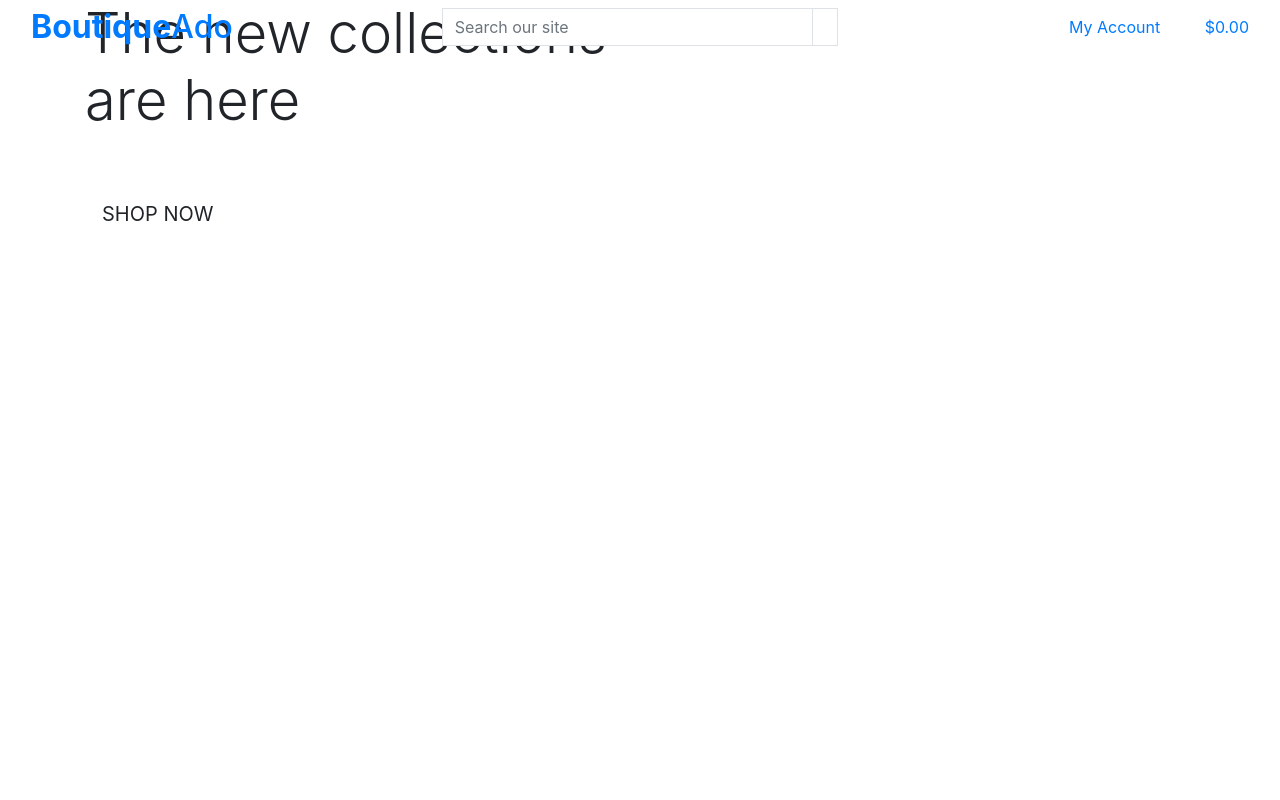
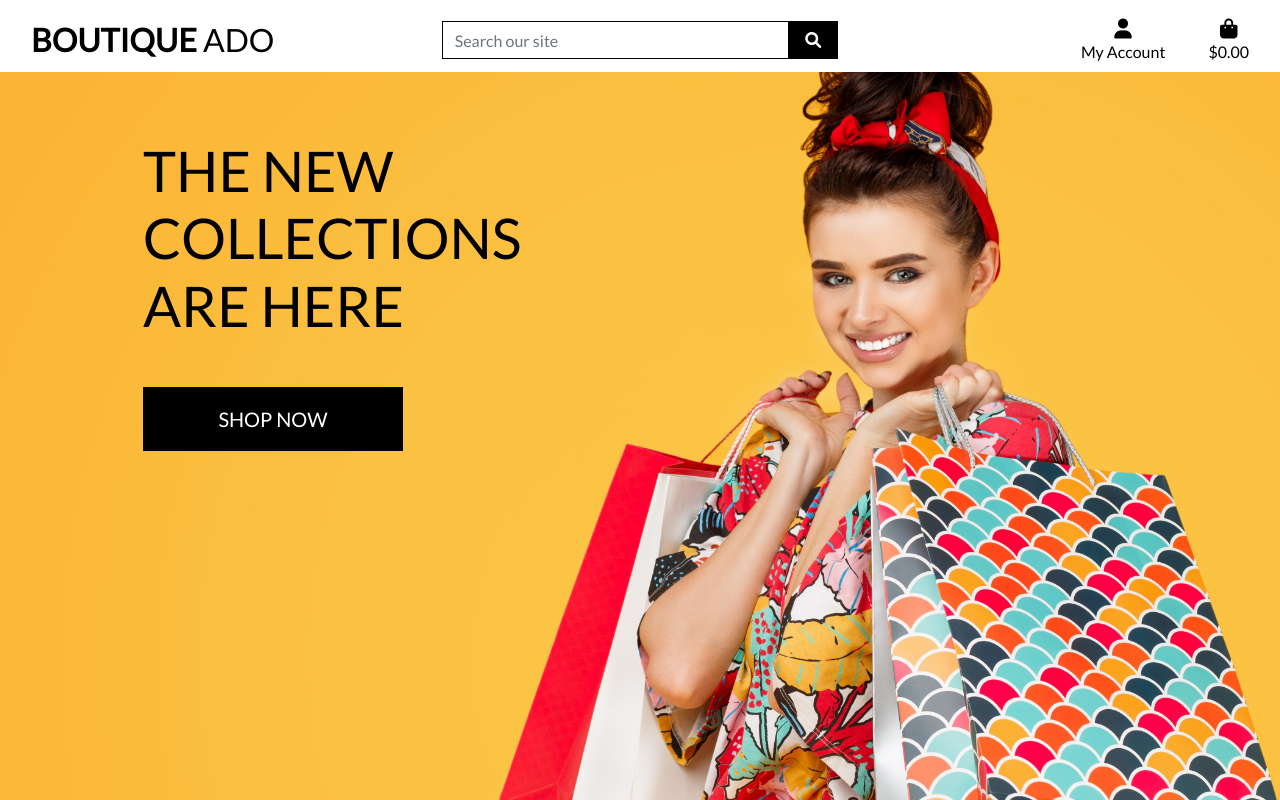
Before and after one commit to AledPeart/boutique_ado_v1, a Django app: page / in a window 1280 px wide. Run offline with Django 3.2, Linux system fonts and the light colour scheme; some libraries are stand-ins or nearby versions.

Commit message:
Added homepage, header and CSS

```diff
--- a/boutique_ado/settings.py
+++ b/boutique_ado/settings.py
@@ -151,6 +151,10 @@ USE_TZ = True
 # https://docs.djangoproject.com/en/3.2/howto/static-files/
 
 STATIC_URL = '/static/'
+STATICFILES_DIRS = (os.path.join(BASE_DIR, 'static'),)
+
+MEDIA_URL = '/media/'
+MEDIA_ROOT = os.path.join(BASE_DIR, 'media')
 
 # Default primary key field type
 # https://docs.djangoproject.com/en/3.2/ref/settings/#default-auto-field
--- a/boutique_ado/urls.py
+++ b/boutique_ado/urls.py
@@ -15,9 +15,11 @@ Including another URLconf
 """
 from django.contrib import admin
 from django.urls import path, include
+from django.conf import settings
+from django.conf.urls.static import static
 
 urlpatterns = [
     path('admin/', admin.site.urls),
     path('accounts/', include('allauth.urls')),
     path('', include('home.urls')),
-]
+] + static(settings.MEDIA_URL, document_root=settings.MEDIA_ROOT)
--- /dev/null
+++ b/static/css/base.css
@@ -0,0 +1,81 @@
+html {
+    height: 100%;
+}
+
+body {
+    background: url('/media/homepage_background_cropped.jpeg') no-repeat center center fixed;
+    background-size: cover;
+    height: calc(100vh - 164px);
+    color: #555;
+    font-family: 'Lato';
+}
+
+/* from Bulma */
+.icon {
+    align-items: center;
+    display: inline-flex;
+    justify-content: center;
+    height: 1.5rem;
+    width: 1.5rem;
+}
+
+.logo-font {
+    text-transform: uppercase;
+}
+
+.main-logo-link {
+    width: fit-content;
+}
+
+.shop-now-button {
+    background: black;
+    color: white;
+    min-width: 260px;
+}
+
+.btn-black {
+    background: black;
+    color: white;
+}
+
+.shop-now-button:hover,
+.shop-now-button:active,
+.shop-now-button:focus,
+.btn-black:hover,
+.btn-black:active,
+.btn-black:focus {
+    background: #222;
+    color: white;
+}
+
+.text-black {
+    color: #000 !important;
+}
+
+.border-black {
+    border: 1px solid black !important;
+}
+
+/* -------------------------------- Media Queries */
+
+/* Slightly larger container on xl screens */
+@media (min-width: 1200px) {
+  .container {
+    max-width: 80%;
+  }
+}
+
+/* fixed top navbar only on medium and up */
+@media (min-width: 992px) {
+    .fixed-top-desktop-only {
+        position: fixed;
+        top: 0;
+        right: 0;
+        left: 0;
+        z-index: 1030;
+    }
+
+    .header-container {
+        padding-top: 164px;
+    }
+}
--- a/templates/base.html
+++ b/templates/base.html
@@ -16,7 +16,13 @@
 
     {% block corecss %}
         <!-- Bootstrap CSS -->
-        <link rel="stylesheet" href="https://stackpath.bootstrapcdn.com/bootstrap/4.4.1/css/bootstrap.min.css" integrity="sha384-Vkoo8x4CGsO3+Hhxv8T/Q5PaXtkKtu6ug5TOeNV6gBiFeWPGFN9MuhOf23Q9Ifjh" crossorigin="anonymous">
+        <link rel="stylesheet" href="https://stackpath.bootstrapcdn.com/bootstrap/4.4.1/css/bootstrap.min.css"
+          integrity="sha384-Vkoo8x4CGsO3+Hhxv8T/Q5PaXtkKtu6ug5TOeNV6gBiFeWPGFN9MuhOf23Q9Ifjh" crossorigin="anonymous">
+        <link rel="preconnect" href="https://fonts.googleapis.com">
+        <link rel="preconnect" href="https://fonts.gstatic.com" crossorigin>
+        <link href="https://fonts.googleapis.com/css2?family=Lato&display=swap" rel="stylesheet">
+        <link rel="stylesheet" href="https://cdnjs.cloudflare.com/ajax/libs/font-awesome/6.0.0-beta2/css/all.min.css" integrity="sha512-YWzhKL2whUzgiheMoBFwW8CKV4qpHQAEuvilg9FAn5VJUDwKZZxkJNuGM4XkWuk94WCrrwslk8yWNGmY1EduTA==" crossorigin="anonymous" referrerpolicy="no-referrer" />
+        <link rel="stylesheet" href="{% static 'css/base.css' %}">
     {% endblock %}
 
     {% block extra_css %}
@@ -39,10 +45,10 @@
   <body>
 
     <header class="container-fluid fixed-top">
-      <div class="row">
+      <div id="topnav" class="row bg-white pt-lg-2 d-none d-lg-flex">
         <div class="col-12 col-lg-4 my-auto py-1 py-lg-0 text-center text-lg-left">
           <a href="{% url 'home' %}" class="nav-link main-logo-link">
-            <h2 class="logo-font text-black my-0"><strong>Boutique</strong>Ado</h2>
+            <h2 class="logo-font text-black my-0"><strong>Boutique</strong> Ado</h2>
           </a>
         </div>
         <div class="col-12 col-lg-4 my-auto py-1 py-lg-0">
```
Also changed, not shown: media/homepage_background_cropped.jpeg (added).
